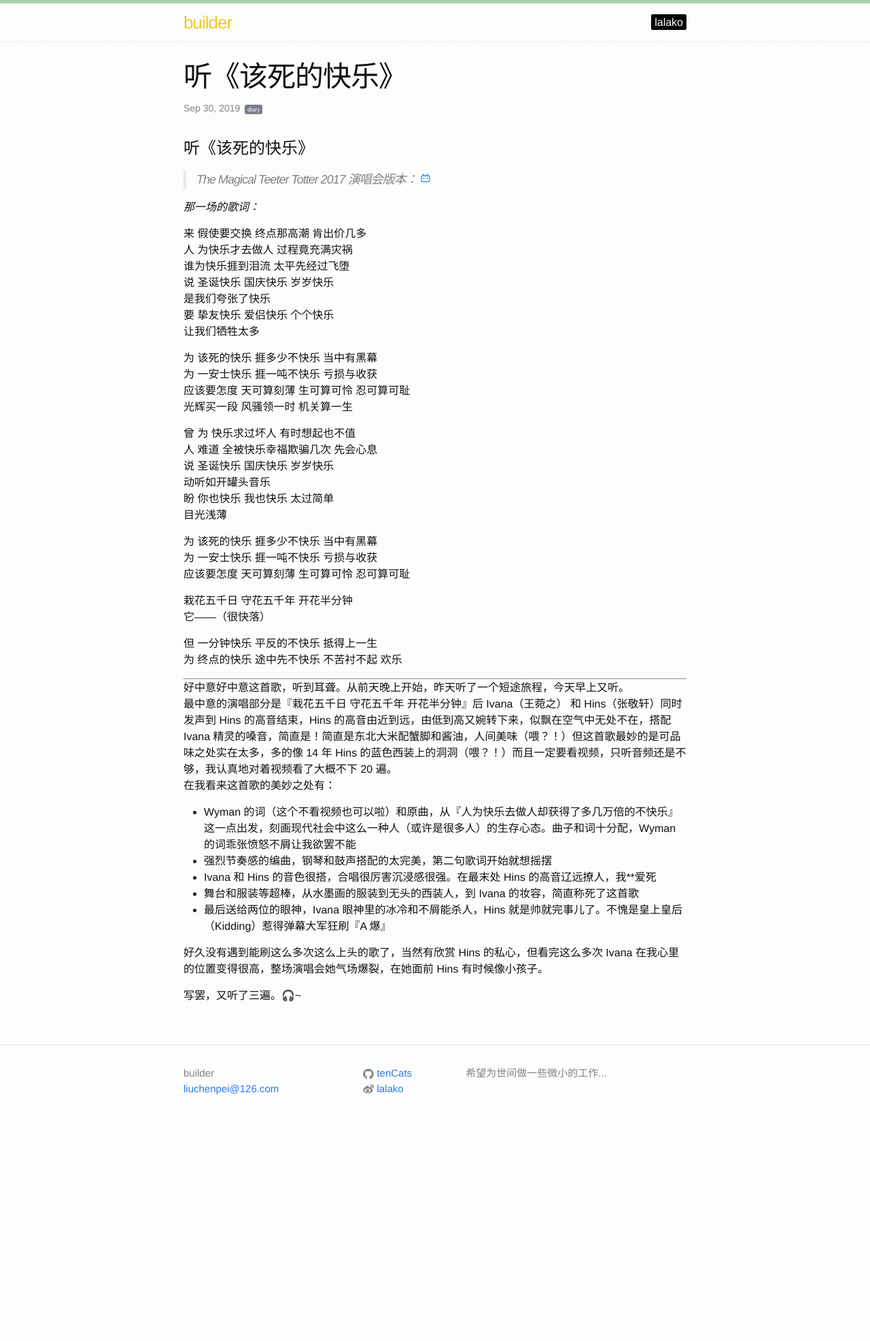
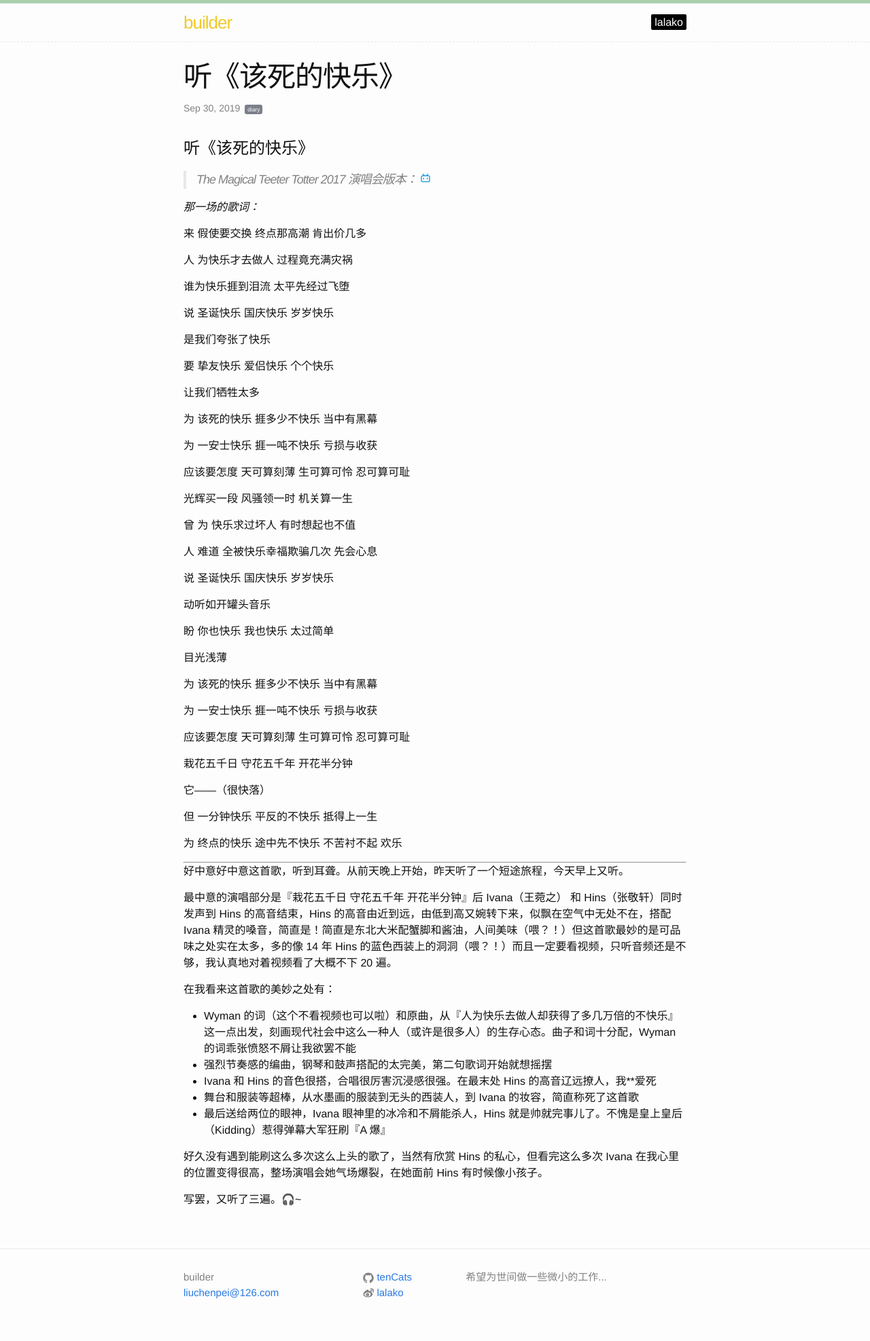
Before and after one commit to tenCats/tenCats.github.io, a Jekyll site: the page built from _posts/2019-9-30-听《该死的快乐》.markdown, in a window 1280 px wide. Shown: the whole page at 68% size. Built offline with Jekyll 4.4.1, drawn with Linux system fonts in a browser that asks for light colours; before the commit the page ends 1673 px from its top, so only the background shows below that.

```diff
--- a/_posts/2019-9-30-听《该死的快乐》.md
+++ b/_posts/2019-9-30-听《该死的快乐》.markdown
@@ -11,39 +11,59 @@ categories: diary
 
 *那一场的歌词：*
 
-来 假使要交换 终点那高潮 肯出价几多\
-人 为快乐才去做人 过程竟充满灾祸\
-谁为快乐捱到泪流 太平先经过飞堕\
-说 圣诞快乐 国庆快乐 岁岁快乐\
-是我们夸张了快乐\
-要 挚友快乐 爱侣快乐 个个快乐\
+来 假使要交换 终点那高潮 肯出价几多
+
+人 为快乐才去做人 过程竟充满灾祸
+
+谁为快乐捱到泪流 太平先经过飞堕
+
+说 圣诞快乐 国庆快乐 岁岁快乐
+
+是我们夸张了快乐
+
+要 挚友快乐 爱侣快乐 个个快乐
+
 让我们牺牲太多
 
-为 该死的快乐 捱多少不快乐 当中有黑幕\
-为 一安士快乐 捱一吨不快乐 亏损与收获\
-应该要怎度 天可算刻薄 生可算可怜 忍可算可耻\
+为 该死的快乐 捱多少不快乐 当中有黑幕
+
+为 一安士快乐 捱一吨不快乐 亏损与收获
+
+应该要怎度 天可算刻薄 生可算可怜 忍可算可耻
+
 光辉买一段 风骚领一时 机关算一生
 
-曾 为 快乐求过坏人 有时想起也不值\
-人 难道 全被快乐幸福欺骗几次 先会心息\
-说 圣诞快乐 国庆快乐 岁岁快乐\
-动听如开罐头音乐\
-盼 你也快乐 我也快乐 太过简单\
+曾 为 快乐求过坏人 有时想起也不值
+
+人 难道 全被快乐幸福欺骗几次 先会心息
+
+说 圣诞快乐 国庆快乐 岁岁快乐
+
+动听如开罐头音乐
+
+盼 你也快乐 我也快乐 太过简单
+
 目光浅薄
 
-为 该死的快乐 捱多少不快乐 当中有黑幕\
-为 一安士快乐 捱一吨不快乐 亏损与收获\
+为 该死的快乐 捱多少不快乐 当中有黑幕
+
+为 一安士快乐 捱一吨不快乐 亏损与收获
+
 应该要怎度 天可算刻薄 生可算可怜 忍可算可耻
 
-栽花五千日 守花五千年 开花半分钟\
+栽花五千日 守花五千年 开花半分钟
+
 它——（很快落）
 
-但 一分钟快乐 平反的不快乐 抵得上一生\
+但 一分钟快乐 平反的不快乐 抵得上一生
+
 为 终点的快乐 途中先不快乐 不苦衬不起 欢乐
 
 ---
-好中意好中意这首歌，听到耳聋。从前天晚上开始，昨天听了一个短途旅程，今天早上又听。\
-最中意的演唱部分是『栽花五千日 守花五千年 开花半分钟』后 Ivana（王菀之） 和 Hins（张敬轩）同时发声到 Hins 的高音结束，Hins 的高音由近到远，由低到高又婉转下来，似飘在空气中无处不在，搭配 Ivana 精灵的嗓音，简直是！简直是东北大米配蟹脚和酱油，人间美味（喂？！）但这首歌最妙的是可品味之处实在太多，多的像 14 年 Hins 的蓝色西装上的洞洞（喂？！）而且一定要看视频，只听音频还是不够，我认真地对着视频看了大概不下 20 遍。\
+好中意好中意这首歌，听到耳聋。从前天晚上开始，昨天听了一个短途旅程，今天早上又听。
+
+最中意的演唱部分是『栽花五千日 守花五千年 开花半分钟』后 Ivana（王菀之） 和 Hins（张敬轩）同时发声到 Hins 的高音结束，Hins 的高音由近到远，由低到高又婉转下来，似飘在空气中无处不在，搭配 Ivana 精灵的嗓音，简直是！简直是东北大米配蟹脚和酱油，人间美味（喂？！）但这首歌最妙的是可品味之处实在太多，多的像 14 年 Hins 的蓝色西装上的洞洞（喂？！）而且一定要看视频，只听音频还是不够，我认真地对着视频看了大概不下 20 遍。
+
 在我看来这首歌的美妙之处有：
 - Wyman 的词（这个不看视频也可以啦）和原曲，从『人为快乐去做人却获得了多几万倍的不快乐』这一点出发，刻画现代社会中这么一种人（或许是很多人）的生存心态。曲子和词十分配，Wyman 的词乖张愤怒不屑让我欲罢不能
 - 强烈节奏感的编曲，钢琴和鼓声搭配的太完美，第二句歌词开始就想摇摆
```
Also changed, not shown: _posts/2019-9-30-听《该死的快乐》.html (deleted, +0 -57 lines).
